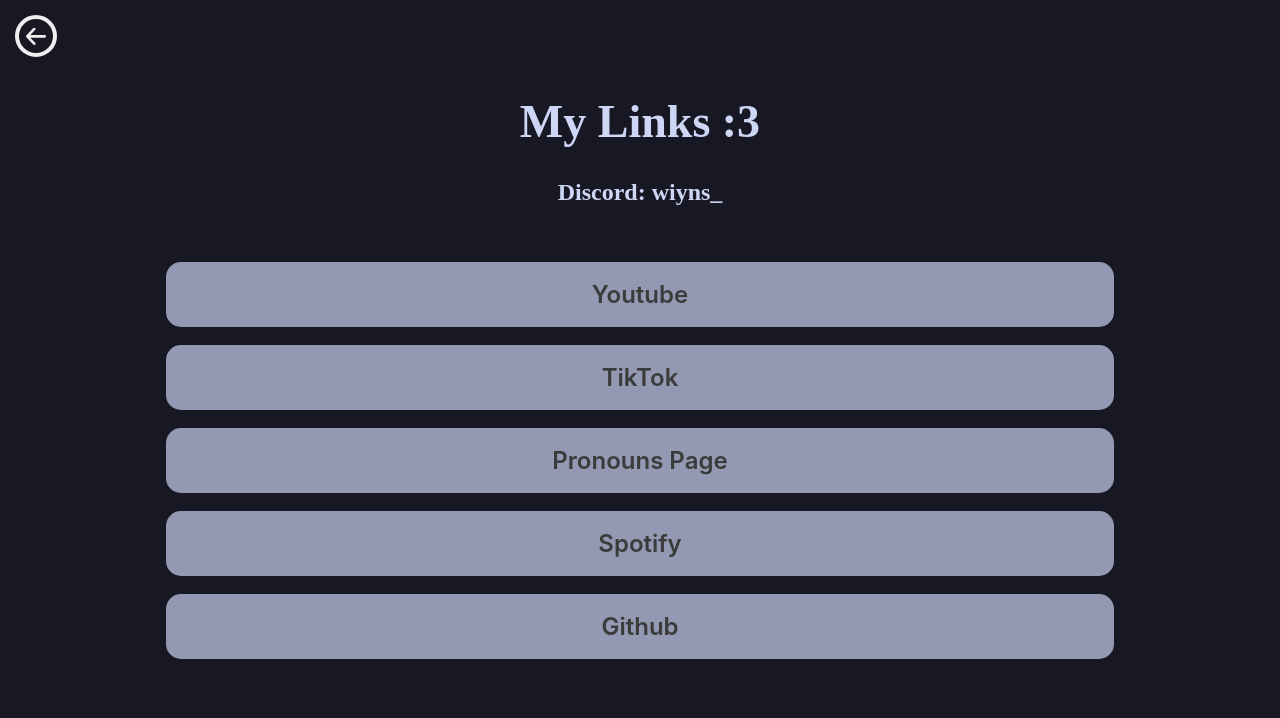
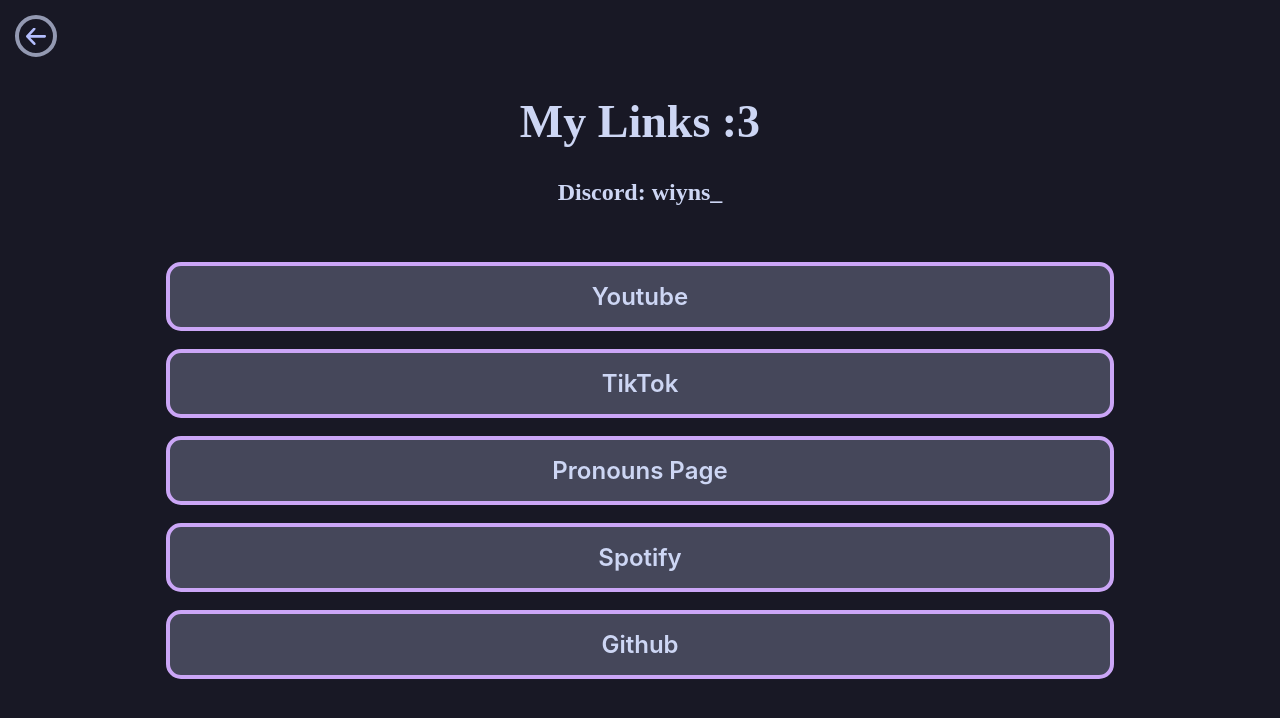
Before and after one commit to Wiyns/wiyns_, a plain HTML site: page links.html in a window 1280 px wide. Drawn offline with Linux system fonts and the light colour scheme.

Commit message:
css changes

```diff
--- a/main.css
+++ b/main.css
@@ -40,16 +40,16 @@
 
 .button-1:hover,
 .button-1:focus {
-  background-color: #6c7086;
+  background-color: #9399b2;
 }
 
 .button-28 {
   appearance: none;
-  background-color: #9399b2;
-  border: 2px solid #9399b2;
+  background-color: #45475a;
+  border: 4px solid #cba6f7;
   border-radius: 15px;
   box-sizing: border-box;
-  color: #3B3B3B;
+  color: #cdd6f4;
   cursor: pointer;
   display: inline-block;
   font-family: Roobert,-apple-system,BlinkMacSystemFont,"Segoe UI",Helvetica,Arial,sans-serif,"Apple Color Emoji","Segoe UI Emoji","Segoe UI Symbol";
@@ -77,8 +77,9 @@
 
 .button-28:hover {
   color: #cdd6f4;
-  background-color: #6c7086;
-  border: #6c7086;
+  background-color: #313244;
+  border: 4px solid #cba6f7;
+  border-radius: 15px;
   box-shadow: rgba(0, 0, 0, 0.25) 0 8px 15px;
   transform: translateY(-2px);
 }
@@ -110,13 +111,13 @@
 }
 
 .button:before {
-  border: 4px solid #f0eeef;
+  border: 4px solid #9399b2;
   transition: opacity 0.4s cubic-bezier(0.77, 0, 0.175, 1) 80ms,
     transform 0.5s cubic-bezier(0.455, 0.03, 0.515, 0.955) 80ms;
 }
 
 .button:after {
-  border: 4px solid #96daf0;
+  border: 4px solid #f5c2e7;
   transform: scale(1.3);
   transition: opacity 0.4s cubic-bezier(0.165, 0.84, 0.44, 1),
     transform 0.5s cubic-bezier(0.25, 0.46, 0.45, 0.94);
@@ -152,7 +153,7 @@
   height: 20px;
   margin: 17px 18px 0 18px;
   transform: rotate(180deg);
-  fill: #f0eeef;
+  fill: #b4befe;
 }
 
 .button:hover .button-box,
```
